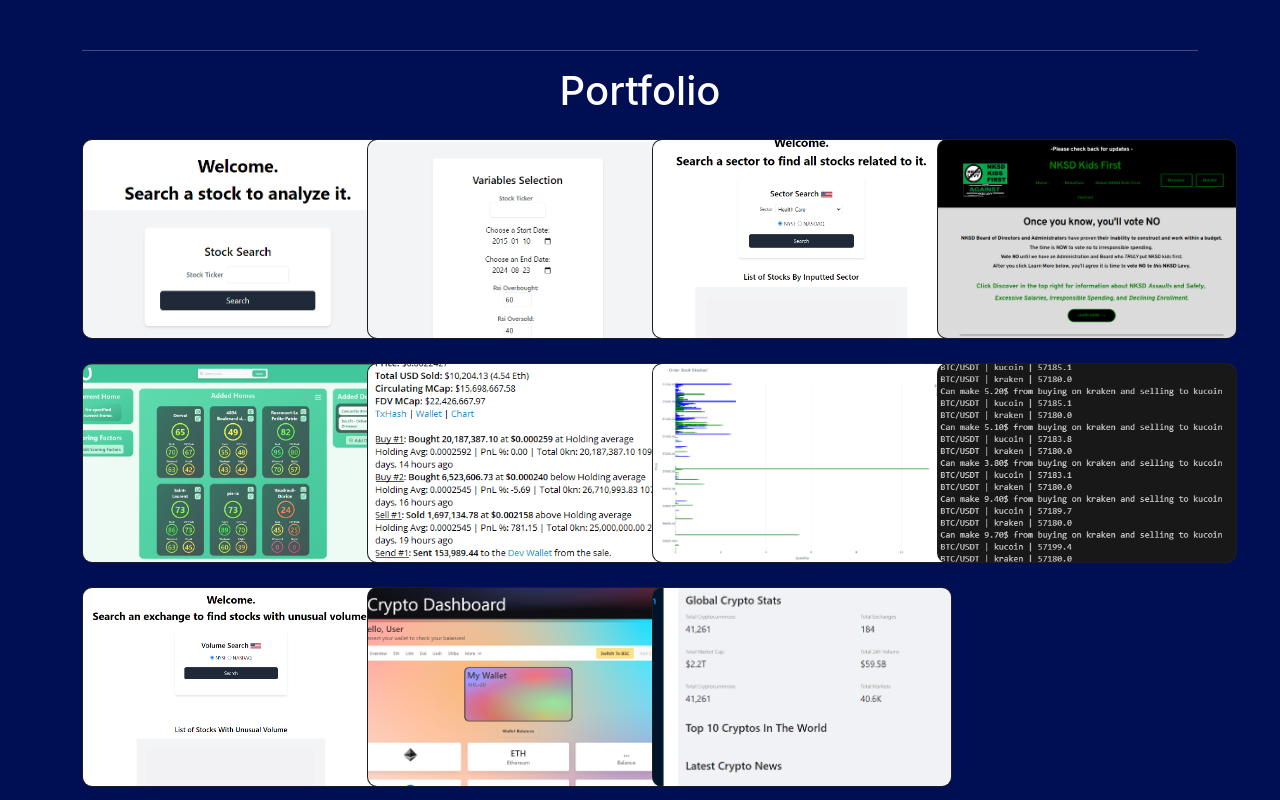
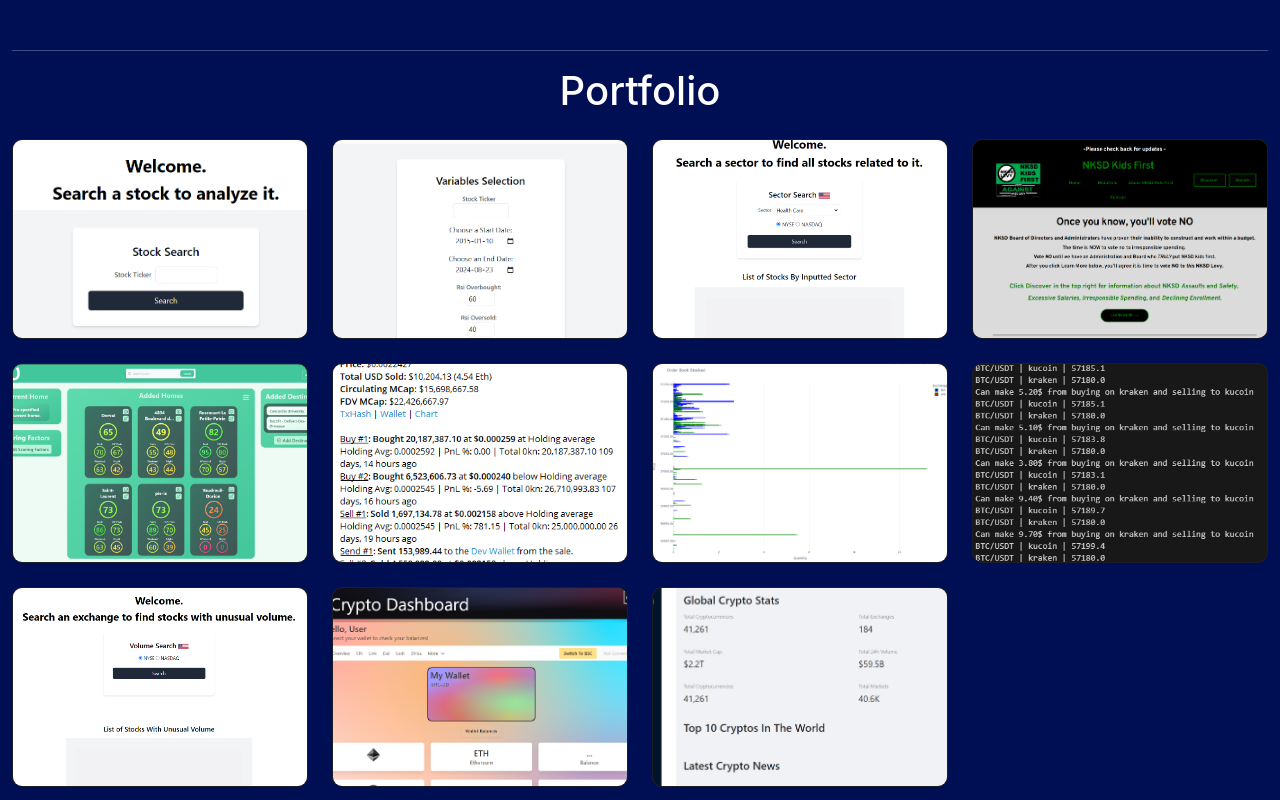
Before and after one commit to mandocino/Personal-Website, a React (Create React App) app in the folder website-portfolio/: page / in a window 1280 px wide. Shown: the part 1700-2500 px from the top of the page. Built offline with nearby package versions, Linux system fonts and the light colour scheme.

Commit message:
bug: Fix portfolio bugs
Fix resizing overlaps with portfolio cards and center them.

```diff
--- a/website-portfolio/src/App.css
+++ b/website-portfolio/src/App.css
@@ -69,7 +69,9 @@ html {
 
 .card {
   position: relative;
-  width: 300px;
+  margin: 0 auto;
+  width: 100%;
+  max-width: 300px;
   height: 200px;
   overflow: hidden;
   border-radius: 10px;
@@ -78,7 +80,7 @@ html {
 
 .card-skills {
   position: relative;
-  margin-left:25px;
+  margin-left: 25px;
   width: 110px;
   height: 110px;
   overflow: hidden;
@@ -96,15 +98,61 @@ html {
 .overlay-content {
   opacity: 0;
   background-color: rgba(0, 0, 0, 0.7);
+  color: white;
   transition: opacity 0.3s ease-in-out;
+  display: flex;
+  flex-direction: column;
+  justify-content: center;
+  align-items: center;
+  padding: 10px;
+  text-align: center;
+  font-size: 1em;
+  position: absolute;
+  top: 0;
+  left: 0;
+  right: 0;
+  bottom: 0;
+  box-sizing: border-box;
 }
 
 .card:hover .card-img {
-  transform: scale(1.1);
+  transform: scale(1.2);
 }
 
 .card:hover .overlay-content {
   opacity: 1;
+}
+
+@media (max-width: 1600px) {
+  .overlay-content {
+    font-size: 1em;
+  }
+}
+
+@media (max-width: 1200px) {
+  .overlay-content {
+    font-size: .8em;
+  }
+}
+
+@media (max-width: 992px) {
+  .overlay-content {
+    font-size: .8em;
+  }
+}
+
+@media (max-width: 768px) {
+  .overlay-content {
+    font-size: 1em;
+  }
+}
+
+.overlay-content .d-flex {
+  gap: 1rem;
+}
+
+.overlay-content i {
+  font-size: 1.5em;
 }
 
 @keyframes scrollInLeft {
--- a/website-portfolio/src/components/Portfolio.js
+++ b/website-portfolio/src/components/Portfolio.js
@@ -3,11 +3,11 @@ import React from 'react';
 function Portfolio({ isDarkMode }) {
   return (
     <div id="portfolio">
-      <div className="section container">
+      <div className="section container-fluid">
         <hr className={`${isDarkMode ? 'text-White' : 'text-Black'}`} />
         <h1 className={`text-center mb-4 ${isDarkMode ? 'text-White' : 'text-Black'}`}>Portfolio</h1>
-        <div className="row">
-          <div className="col-md-3">
+        <div className="row g-4">
+          <div className="col-sm-12 col-md-6 col-lg-3 ">
             <div className="card text-white bg-dark text-center mb-4">
               <img
                 src="/StockAnalyzer.PNG"
@@ -38,7 +38,7 @@ function Portfolio({ isDarkMode }) {
             </div>
           </div>
 
-          <div className="col-md-3">
+          <div className="col-sm-12 col-md-6 col-lg-3">
             <div className="card text-white bg-dark text-center mb-4">
               <img
                 src="/backtest.PNG"
@@ -48,9 +48,8 @@ function Portfolio({ isDarkMode }) {
               <div className="card-img-overlay d-flex flex-column justify-content-center align-items-center p-0 overlay-content">
                 <h5 className="card-title mb-3">Stock Strategy Tester</h5>
                 <p className="card-title mb-3 p-2">
-                  Website that can create stock strategies based on
-                  various parameters and backtest how profitable it was
-                  using a proprietary library I created.
+                  Website that can create and test trading strategies based on
+                  various parameters, and a proprietary library I created to see how profitable it was.
                 </p>
                 <div className="d-flex gap-3">
                   <a
@@ -70,7 +69,7 @@ function Portfolio({ isDarkMode }) {
             </div>
           </div>
 
-          <div className="col-md-3">
+          <div className="col-sm-12 col-md-6 col-lg-3">
             <div className="card text-white bg-dark text-center mb-4">
               <img
                 src="/sectorsearch.PNG"
@@ -100,7 +99,7 @@ function Portfolio({ isDarkMode }) {
             </div>
           </div>
 
-          <div className="col-md-3">
+          <div className="col-sm-12 col-md-6 col-lg-3">
             <div className="card text-white bg-dark text-center mb-4">
               <img
                 src="/nksdsite.PNG"
@@ -127,8 +126,8 @@ function Portfolio({ isDarkMode }) {
             </div>
           </div>
         </div>
-        <div className="row">
-          <div className="col-md-3">
+        <div className="row g-4">
+          <div className="col-sm-12 col-md-6 col-lg-3 ">
             <div className="card text-white bg-dark text-center mb-4">
               <img
                 src="/iku.png"
@@ -152,7 +151,7 @@ function Portfolio({ isDarkMode }) {
             </div>
           </div>
 
-          <div className="col-md-3">
+          <div className="col-sm-12 col-md-6 col-lg-3 ">
             <div className="card text-white bg-dark text-center mb-4">
               <img
                 src="/telegram-buynsell.png"
@@ -176,7 +175,7 @@ function Portfolio({ isDarkMode }) {
             </div>
           </div>
 
-          <div className="col-md-3">
+          <div className="col-sm-12 col-md-6 col-lg-3 ">
             <div className="card text-white bg-dark text-center mb-4">
               <img
                 src="/aggregator.png"
@@ -200,7 +199,7 @@ function Portfolio({ isDarkMode }) {
             </div>
           </div>
 
-          <div className="col-md-3">
+          <div className="col-sm-12 col-md-6 col-lg-3 ">
             <div className="card text-white bg-dark text-center mb-4">
               <img
                 src="/arbitrage.png"
@@ -224,8 +223,8 @@ function Portfolio({ isDarkMode }) {
             </div>
           </div>
         </div>
-        <div className="row">
-          <div className="col-md-3">
+        <div className="row g-4">
+          <div className="col-sm-12 col-md-6 col-lg-3 ">
             <div className="card text-white bg-dark text-center mb-4">
               <img
                 src="/volumescanner.PNG"
@@ -256,7 +255,7 @@ function Portfolio({ isDarkMode }) {
             </div>
           </div>
 
-          <div className="col-md-3">
+          <div className="col-sm-12 col-md-6 col-lg-3 ">
             <div className="card text-white bg-dark text-center mb-4">
               <img
                 src="/cryptodashboard.PNG"
@@ -286,7 +285,7 @@ function Portfolio({ isDarkMode }) {
             </div>
           </div>
 
-          <div className="col-md-3">
+          <div className="col-sm-12 col-md-6 col-lg-3 ">
             <div className="card text-white bg-dark text-center mb-4">
               <img
                 src="/cryptoapi.PNG"
```
